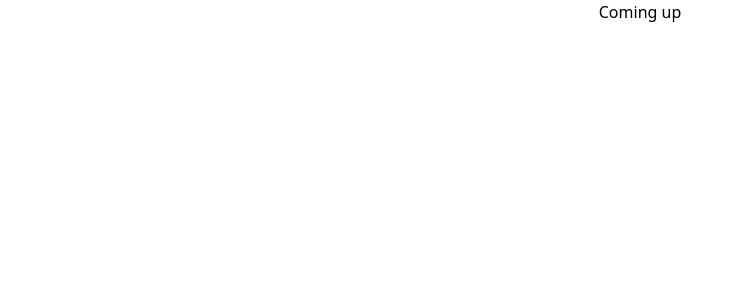
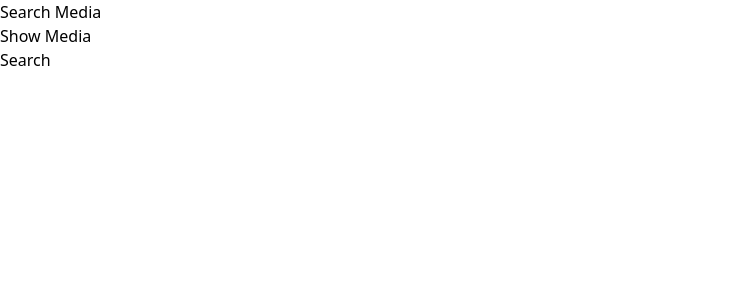
Before and after one commit to KingsleyIbe/NAZA-media-library, a React (Create React App) app in the folder web/: page / in a window 1280 px wide. Shown: the top 300 px of the page, without its empty margins (0-743 px from the left). Built offline with nearby package versions, Linux system fonts and the light colour scheme.

Commit message:
Setup routes

```diff
--- a/web/package.json
+++ b/web/package.json
@@ -8,6 +8,7 @@
     "@testing-library/user-event": "^13.5.0",
     "react": "^18.1.0",
     "react-dom": "^18.1.0",
+    "react-router-dom": "^6.3.0",
     "react-scripts": "5.0.1",
     "sass": "^1.52.3",
     "web-vitals": "^2.1.4"
--- a/web/src/App.js
+++ b/web/src/App.js
@@ -1,6 +1,19 @@
+import {
+  BrowserRouter as Router, Route, Routes,
+} from 'react-router-dom';
+import Header from './component/Header';
+import SearchPage from './pages/SearchPage';
+import ShowMediaPage from './pages/ShowMediaPage';
+
 const App = () => (
-  <div className="text-center">
-    <h1>Coming up</h1>
+  <div>
+    <Router>
+      <Header />
+      <Routes>
+        <Route path="/" element={<SearchPage />} />
+        <Route path="/*" element={<ShowMediaPage />} />
+      </Routes>
+    </Router>
   </div>
 );
 
--- /dev/null
+++ b/web/src/component/Header.jsx
@@ -0,0 +1,17 @@
+import React from 'react';
+import { Link } from 'react-router-dom';
+
+const Header = () => (
+  <header>
+    <nav>
+      <ul>
+        <li>
+          <Link to="/">Search Media</Link>
+        </li>
+        <li><Link to="/show-media">Show Media</Link></li>
+      </ul>
+    </nav>
+  </header>
+);
+
+export default Header;
--- /dev/null
+++ b/web/src/component/Search.jsx
@@ -0,0 +1,7 @@
+import React from 'react';
+
+const Search = () => (
+  <div>Search</div>
+);
+
+export default Search;
--- /dev/null
+++ b/web/src/component/ShowMedia.jsx
@@ -0,0 +1,7 @@
+import React from 'react';
+
+const ShowMedia = () => (
+  <div>ShowMedia</div>
+);
+
+export default ShowMedia;
--- /dev/null
+++ b/web/src/pages/SearchPage.jsx
@@ -0,0 +1,8 @@
+import React from 'react';
+import Search from '../component/Search';
+
+const SearchPage = () => (
+  <div><Search /></div>
+);
+
+export default SearchPage;
--- /dev/null
+++ b/web/src/pages/ShowMediaPage.jsx
@@ -0,0 +1,7 @@
+import React from 'react';
+
+const ShowMediaPage = () => (
+  <div>ShowMediaPage</div>
+);
+
+export default ShowMediaPage;
```
Also changed, not shown: 1 other file (tests, documents, lock files or other folders).
